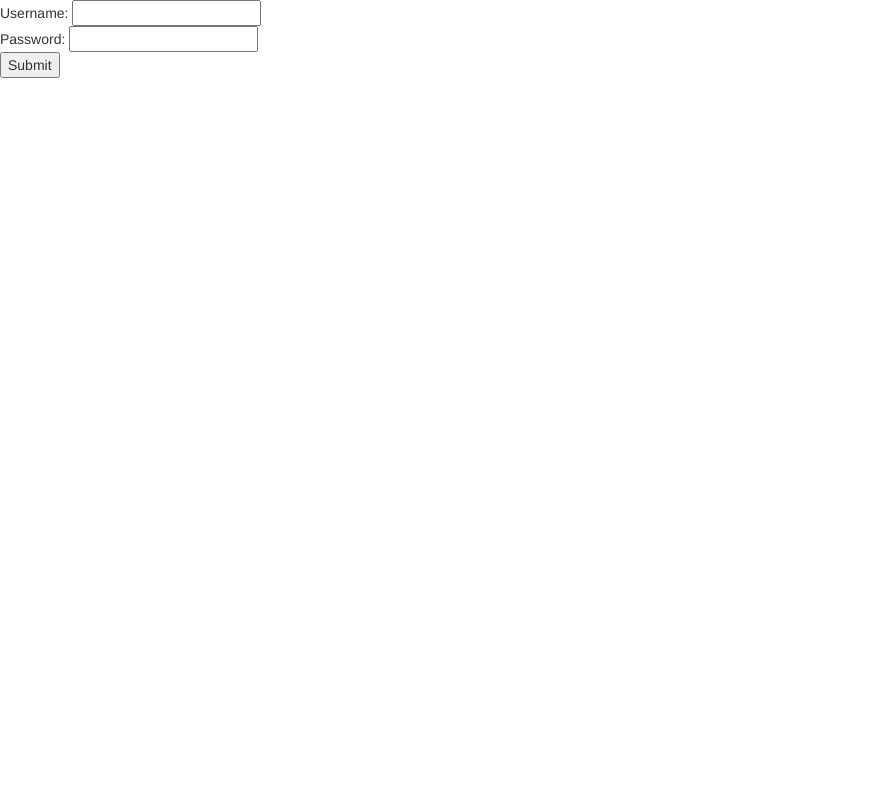
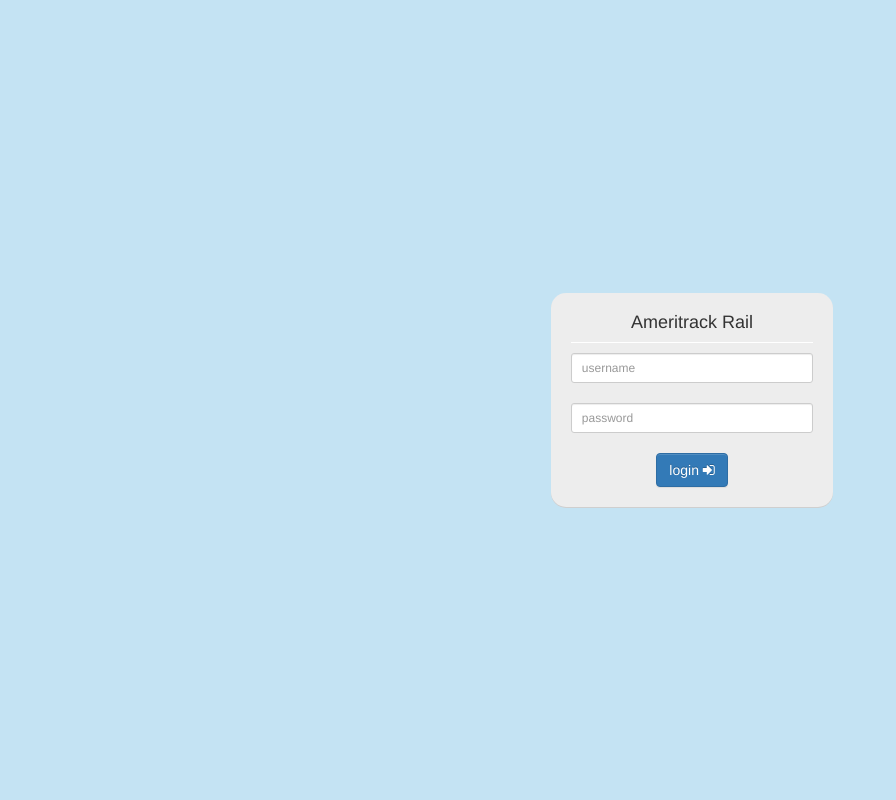
Before and after one commit to andersona151/AmTrack, a Django app: page /login in a window 1280 px wide. Shown: the whole page, without its empty margins (0-896 px from the left). Run offline with Django 3.2, Linux system fonts and the light colour scheme; some libraries are stand-ins or nearby versions.

Commit message:
CHANGES: - Login page added. - Styled login page for bootstrap - Missing comments - Missing TODO's

```diff
--- a/WebApp/AMTS/templates/login.html
+++ b/WebApp/AMTS/templates/login.html
@@ -2,10 +2,104 @@
 
 {% block content %}
 
-<body>
-    Username: <input type="text" name="username"><br>
-    Password: <input type="text" name="pword"><br>
-    <input type="submit" value="Submit">
-</body>
+    <head>
+        <title>{{ Title }}</title>
+        <style>
+            @import url(http://fonts.googleapis.com/css?family=Roboto:400);
+
+            body {
+                background-color: #fff;
+                -webkit-font-smoothing: antialiased;
+                font: normal 14px Roboto, arial, sans-serif;
+            }
+
+            .form-login {
+                background-color: #EDEDED;
+                padding: 10px 20px 20px;
+                border-radius: 15px;
+                border: 5px #d2d2d2;
+                box-shadow: 0 1px 0 #cfcfcf;
+            }
+
+            h4 {
+                border: 0 solid #fff;
+                border-bottom-width: 1px;
+                padding-bottom: 10px;
+                text-align: center;
+            }
+
+            .form-control {
+                border-radius: 10px;
+            }
+
+            .wrapper {
+                text-align: center;
+            }
+
+            .container-fluid {
+                height: 100%;
+                display: table;
+                width: 100%;
+                padding: 0;
+            }
+
+            .row-fluid {
+                height: 100%;
+                display: table-cell;
+                vertical-align: middle;
+            }
+
+            .centering {
+                float: none;
+                margin: 0 auto;
+            }
+
+        </style>
+        <!-- Latest compiled and minified jQuery (MUST BE BEFORE BOOTSTRAP.MIN.CSS)-->
+        <script src="https://code.jquery.com/jquery-2.2.4.min.js"
+                integrity="sha256-BbhdlvQf/xTY9gja0Dq3HiwQF8LaCRTXxZKRutelT44="
+                crossorigin="anonymous"></script>
+
+        <!-- Latest compiled and minified CSS -->
+        <link rel="stylesheet" href="https://maxcdn.bootstrapcdn.com/bootstrap/3.3.7/css/bootstrap.min.css"
+              integrity="sha384-BVYiiSIFeK1dGmJRAkycuHAHRg32OmUcww7on3RYdg4Va+PmSTsz/K68vbdEjh4u"
+              crossorigin="anonymous">
+
+        <!-- Latest compiled and minified JavaScript -->
+        <script src="https://maxcdn.bootstrapcdn.com/bootstrap/3.3.7/js/bootstrap.min.js"
+                integrity="sha384-Tc5IQib027qvyjSMfHjOMaLkfuWVxZxUPnCJA7l2mCWNIpG9mGCD8wGNIcPD7Txa"
+                crossorigin="anonymous"></script>
+    </head>
+
+
+    <body style="background-color: #c4e3f3; height: 100%; margin: 0; padding: 0;">
+
+    <!--Pulling Awesome Font -->
+    <link href="//maxcdn.bootstrapcdn.com/font-awesome/4.2.0/css/font-awesome.min.css" rel="stylesheet">
+
+    <div class="container-fluid">
+        <div class="row-fluid">
+            <div class="centering text-center">
+                <div class="col-md-offset-5 col-md-3">
+                    <div class="form-login">
+                        <h4>Ameritrack Rail</h4>
+                        <input type="text" id="userName" class="form-control input-sm chat-input"
+                               placeholder="username"/>
+                        </br>
+                        <input type="text" id="userPassword" class="form-control input-sm chat-input"
+                               placeholder="password"/>
+                        </br>
+                        <div class="wrapper">
+            <span class="group-btn">
+                <a href="#" class="btn btn-primary btn-md">login <i class="fa fa-sign-in"></i></a>
+            </span>
+                        </div>
+                    </div>
+
+                </div>
+            </div>
+        </div>
+    </div>
+    </body>
 
 {% endblock %}
--- a/WebApp/AMTS/views.py
+++ b/WebApp/AMTS/views.py
@@ -11,7 +11,7 @@ def dashboard(request):
 
 
 def login(request):
-    return render(request, 'login.html', {})
+    return render(request, 'login.html', {"Title": "Ameritrack Equipment Utilization Tracking", })
 
 
 def reports(request):
```
